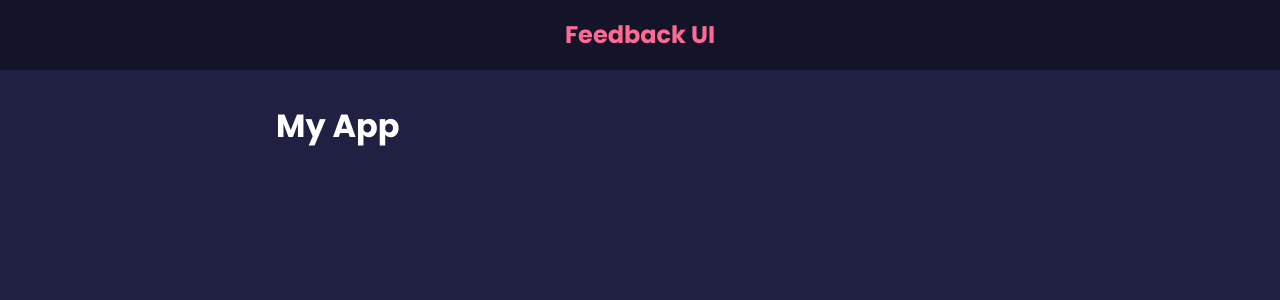
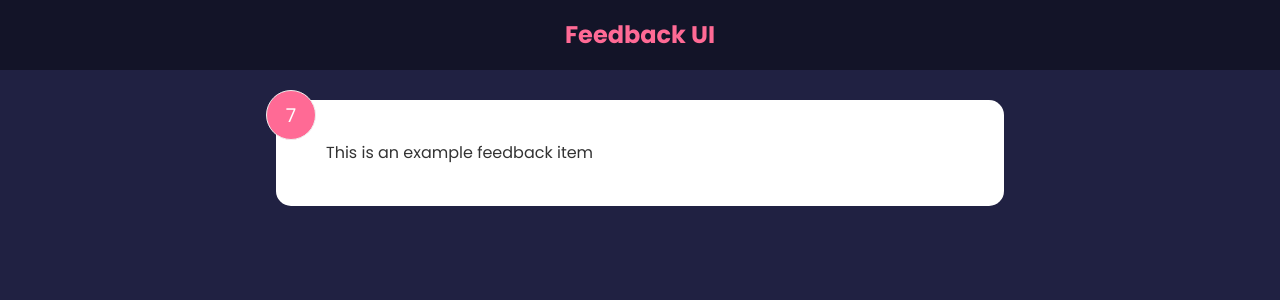
Before and after one commit to BDunham484/feedback-app, a React (Create React App) app: page / in a window 1280 px wide. Shown: the top 300 px of the page. Built offline with nearby package versions, Linux system fonts and the light colour scheme.

Commit message:
add component state to FeedbackItem

```diff
--- a/src/App.js
+++ b/src/App.js
@@ -1,4 +1,5 @@
 import Header from "./components/Header";
+import FeedbackItem from "./components/FeedbackItem";
 
 function App() {
 
@@ -6,7 +7,7 @@
         <>
             <Header />
             <div className="container">
-                <h1>My App</h1>
+                <FeedbackItem />
             </div>
         </>
 
--- /dev/null
+++ b/src/components/FeedbackItem.jsx
@@ -0,0 +1,17 @@
+import { useState } from 'react';
+
+function FeedbackItem() {
+    const [rating, setRating] = useState(7)
+    const [text, setText] = useState('This is an example feedback item')
+
+
+    return (
+        <div className='card'>
+            <div className="num-display">{rating}</div>
+            <div className="text-display">{text}</div>
+
+        </div>
+    )
+}
+
+export default FeedbackItem
```
